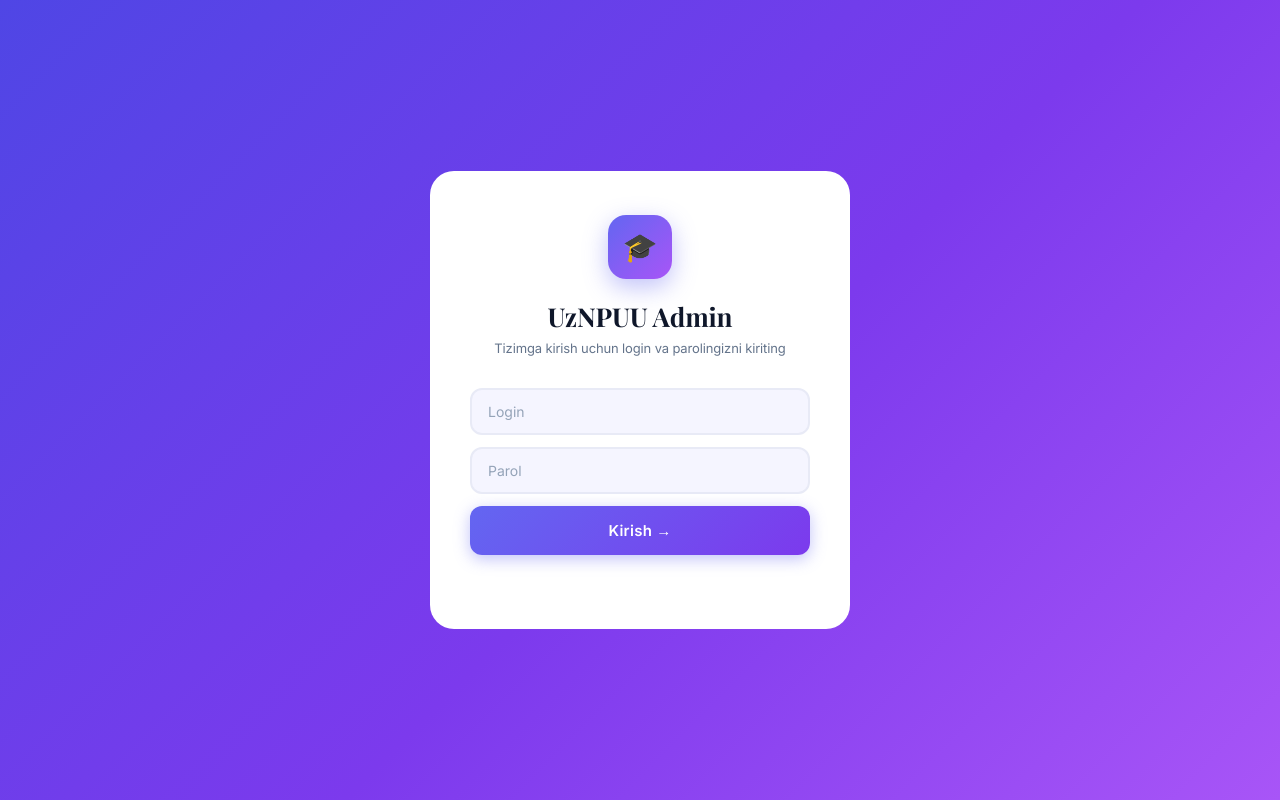
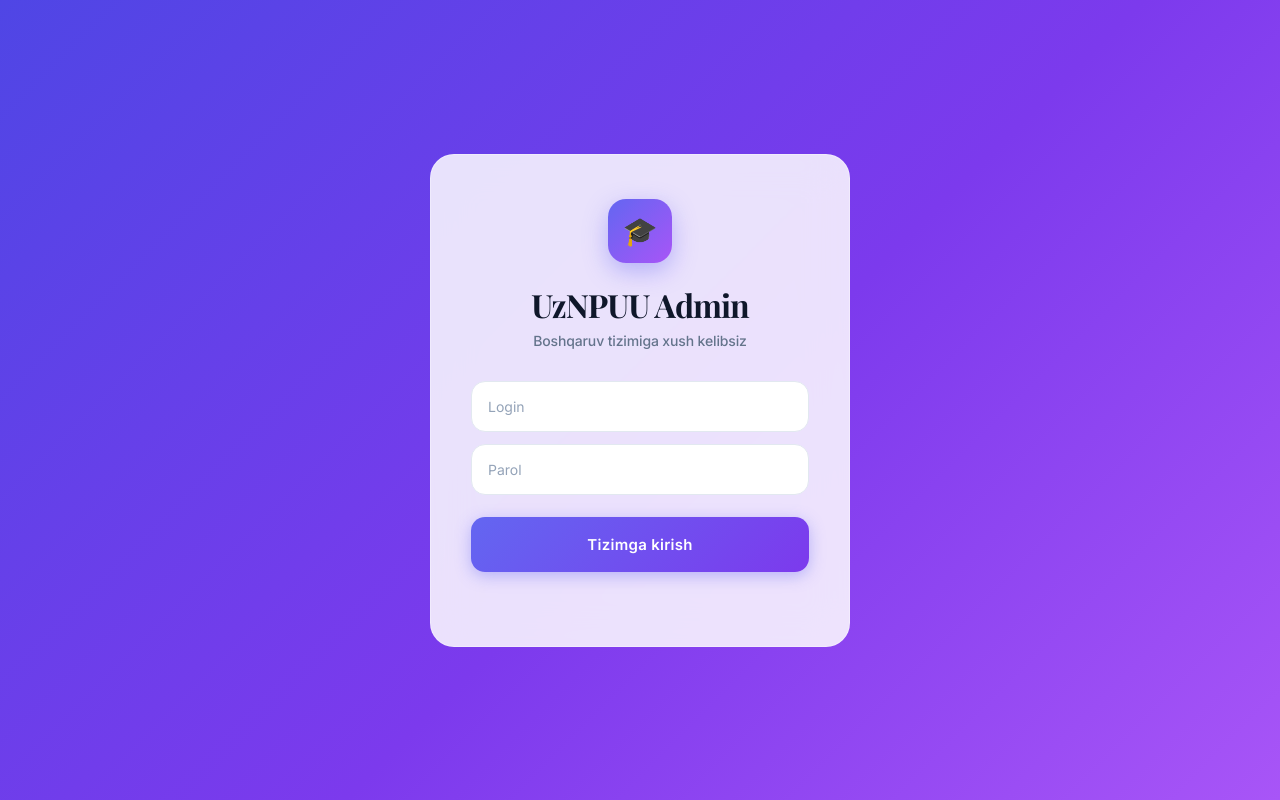
Before and after one commit to baron221/UzNPUU, a Next.js app in the folder admin-next/: page / in a window 1280 px wide. Built offline with nearby package versions, Linux system fonts and the light colour scheme.

Commit message:
UI: Premium+ Overhaul with SVG icons, Mesh Gradients, and Custom Dropzone

```diff
--- a/admin-next/app/globals.css
+++ b/admin-next/app/globals.css
@@ -60,10 +60,23 @@ body {
 
 /* ── Page fade-in ───────────────────────────────────────────────────────── */
 @keyframes fadeUp {
-  from { opacity: 0; transform: translateY(12px); }
+  from { opacity: 0; transform: translateY(16px); }
   to   { opacity: 1; transform: translateY(0); }
 }
-.fade-up { animation: fadeUp 0.35s ease both; }
+.fade-up { animation: fadeUp 0.5s cubic-bezier(0.16, 1, 0.3, 1) both; }
+
+/* ── Mesh Background ────────────────────────────────────────────────────── */
+@keyframes mesh {
+  0%   { background-position: 0% 50%; }
+  50%  { background-position: 100% 50%; }
+  100% { background-position: 0% 50%; }
+}
+.mesh-bg {
+  background: linear-gradient(-45deg, #f8fafc, #f1f5f9, #eff6ff, #f8fafc);
+  background-size: 400% 400%;
+  animation: mesh 15s ease infinite;
+}
+
 
 /* ─────────────────────────────── LOGIN ─────────────────────────────────── */
 .login-wrap {
@@ -141,55 +154,57 @@ body {
 /* ─────────────────────────────── SIDEBAR ───────────────────────────────── */
 .sidebar {
   position: fixed; left: 0; top: 0; bottom: 0; width: 260px;
-  background: var(--sidebar-from);
+  background: rgba(15, 23, 42, 0.92); /* Slate 900 translucent */
+  backdrop-filter: blur(20px) saturate(180%);
+  -webkit-backdrop-filter: blur(20px) saturate(180%);
   z-index: 200; overflow-y: auto; display: flex; flex-direction: column;
-  box-shadow: 10px 0 30px rgba(0,0,0,0.05);
+  border-right: 1px solid rgba(255, 255, 255, 0.05);
 }
-.sidebar-top { padding: 32px 24px; border-bottom: 1px solid rgba(255,255,255,.05); }
+.sidebar-top { padding: 40px 24px; }
 .sidebar-logo {
-  width: 44px; height: 44px;
+  width: 48px; height: 48px;
   background: linear-gradient(135deg, var(--indigo), var(--violet));
-  border-radius: 14px;
+  border-radius: 16px;
   display: flex; align-items: center; justify-content: center;
-  font-size: 22px; margin-bottom: 16px;
-  box-shadow: 0 8px 20px rgba(79,70,229, 0.4);
+  font-size: 24px; margin-bottom: 20px;
+  box-shadow: 0 10px 25px rgba(79, 70, 229, 0.4), inset 0 0 10px rgba(255,255,255,0.2);
 }
-.sidebar-title { font-size: 20px; color: #fff; font-weight: 800; letter-spacing: -0.5px; }
-.sidebar-sub { font-size: 10px; color: rgba(255,255,255,.35); margin-top: 4px; font-weight: 500; text-transform: uppercase; letter-spacing: 1px; }
+.sidebar-title { font-size: 22px; color: #fff; font-weight: 850; letter-spacing: -0.8px; }
+.sidebar-sub { font-size: 9px; color: rgba(255,255,255,.3); margin-top: 6px; font-weight: 600; text-transform: uppercase; letter-spacing: 2px; }
 
 .nav-section {
-  font-size: 10px; letter-spacing: 1.5px; color: rgba(255,255,255,.2);
-  padding: 28px 24px 10px; text-transform: uppercase; font-weight: 700;
+  font-size: 10px; letter-spacing: 2px; color: rgba(255,255,255,.15);
+  padding: 32px 24px 12px; text-transform: uppercase; font-weight: 800;
 }
 .nav-item {
   display: flex; align-items: center; gap: 14px;
-  padding: 12px 24px; cursor: pointer;
-  color: rgba(255,255,255,.5); font-size: 14px; font-weight: 500;
-  transition: all .2s ease;
+  padding: 14px 24px; cursor: pointer;
+  color: rgba(255,255,255,.45); font-size: 14px; font-weight: 500;
+  transition: all .25s cubic-bezier(0.4, 0, 0.2, 1);
   text-decoration: none;
-  margin: 2px 14px;
-  border-radius: 12px;
+  margin: 4px 16px;
+  border-radius: 14px;
 }
-.nav-item:hover { color: #fff; background: rgba(255,255,255,.05); }
+.nav-item:hover { color: #fff; background: rgba(255,255,255,.06); transform: translateX(4px); }
 .nav-item.active {
   color: #fff;
-  background: rgba(79, 70, 229, 0.15);
-  box-shadow: inset 0 0 0 1px rgba(255,255,255,0.1);
+  background: linear-gradient(90deg, rgba(79, 70, 229, 0.25), rgba(124, 58, 237, 0.1));
+  box-shadow: inset 0 0 0 1px rgba(255,255,255,0.08);
 }
-.nav-item.active .nav-icon { transform: scale(1.1); filter: drop-shadow(0 0 8px var(--indigo)); }
+.nav-item.active .nav-icon { transform: scale(1.1); filter: drop-shadow(0 0 12px var(--indigo)); color: #fff; }
 
-.nav-icon { font-size: 18px; width: 24px; text-align: center; transition: transform 0.2s; }
+.nav-icon { font-size: 18px; width: 24px; text-align: center; transition: all 0.3s; color: inherit; }
 
-.sidebar-footer { margin-top: auto; padding: 24px; border-top: 1px solid rgba(255,255,255,.05); }
+.sidebar-footer { margin-top: auto; padding: 32px 24px; }
 .logout-btn {
   width: 100%;
-  background: rgba(239,68,68,.08); border: 1px solid rgba(239,68,68,.15);
-  border-radius: 12px; padding: 12px;
-  color: #fca5a5; font-family: 'Inter', sans-serif; font-size: 13px; font-weight: 600;
-  cursor: pointer; display: flex; align-items: center; justify-content: center; gap: 10px;
+  background: rgba(255,255,255,.03); border: 1px solid rgba(255,255,255,.1);
+  border-radius: 14px; padding: 14px;
+  color: rgba(255,255,255,0.6); font-family: 'Inter', sans-serif; font-size: 13px; font-weight: 600;
+  cursor: pointer; display: flex; align-items: center; justify-content: center; gap: 12px;
   transition: all .2s;
 }
-.logout-btn:hover { background: #ef4444; color: #fff; border-color: transparent; }
+.logout-btn:hover { background: #ef4444; color: #fff; border-color: transparent; box-shadow: 0 8px 20px rgba(239, 68, 68, 0.3); }
 
 /* ─────────────────────────────── CONTENT ───────────────────────────────── */
 .content { flex: 1; margin-left: 260px; padding: 40px 50px; min-height: 100vh; }
@@ -200,20 +215,37 @@ body {
 /* ─────────────────────────────── STAT CARDS ────────────────────────────── */
 .stats-grid { display: grid; grid-template-columns: repeat(auto-fit, minmax(200px, 1fr)); gap: 20px; margin-bottom: 32px; }
 .stat-card {
-  background: var(--card); border-radius: 24px; padding: 28px;
+  background: var(--card); border-radius: 28px; padding: 32px;
   box-shadow: var(--shadow-sm); border: 1px solid var(--border);
-  transition: all .3s cubic-bezier(0.4, 0, 0.2, 1); position: relative; overflow: hidden;
+  transition: all .4s cubic-bezier(0.17, 0.67, 0.83, 0.67); position: relative; overflow: hidden;
+  display: flex; flex-direction: column; justify-content: space-between;
 }
-.stat-card:hover { transform: translateY(-5px); box-shadow: var(--shadow-premium); border-color: rgba(79, 70, 229, 0.2); }
-.stat-card-bar { position: absolute; top: 0; left: 0; right: 0; height: 4px; }
+.stat-card:hover { transform: translateY(-8px) scale(1.02); box-shadow: var(--shadow-premium); border-color: var(--indigo); }
+.stat-card::after { content: ''; position: absolute; inset: 0; background: linear-gradient(135deg, transparent 80%, rgba(79,70,229,0.03)); pointer-events: none; }
+
 .stat-icon {
-  width: 52px; height: 52px; border-radius: 16px;
+  width: 60px; height: 60px; border-radius: 18px;
   display: flex; align-items: center; justify-content: center;
-  font-size: 26px; margin-bottom: 20px;
-  background: var(--bg);
+  font-size: 28px; margin-bottom: 24px;
+  transition: transform 0.3s;
 }
-.stat-num { font-size: 36px; font-weight: 800; line-height: 1; margin-bottom: 8px; letter-spacing: -1px; }
-.stat-lbl { font-size: 12px; color: var(--muted); font-weight: 600; letter-spacing: 0.5px; text-transform: uppercase; }
+.stat-card:hover .stat-icon { transform: rotate(10deg); }
+.stat-num { font-size: 42px; font-weight: 900; line-height: 1; margin-bottom: 12px; letter-spacing: -1.5px; }
+.stat-lbl { font-size: 13px; color: var(--muted); font-weight: 700; letter-spacing: 1px; text-transform: uppercase; }
+
+/* ── DROPZONE ───────────────────────────────────────────────────────────── */
+.dropzone {
+  border: 2px dashed #cbd5e1; border-radius: 20px;
+  padding: 60px 40px; text-align: center;
+  transition: all 0.3s ease; cursor: pointer;
+  background: #f8fafc; display: flex; flex-direction: column; align-items: center; gap: 16px;
+}
+.dropzone:hover, .dropzone.active { border-color: var(--indigo); background: #f0f4ff; }
+.dropzone-icon { font-size: 48px; color: var(--muted2); transition: transform 0.3s; }
+.dropzone:hover .dropzone-icon { transform: translateY(-5px); color: var(--indigo); }
+.dropzone-text { font-size: 15px; color: var(--muted); font-weight: 500; }
+.dropzone-hint { font-size: 11px; color: var(--muted2); margin-top: 4px; }
+
 
 /* ─────────────────────────────── CHARTS ────────────────────────────────── */
 .charts-grid { display: grid; grid-template-columns: 2fr 1fr; gap: 16px; margin-bottom: 24px; }
--- a/admin-next/app/page.tsx
+++ b/admin-next/app/page.tsx
@@ -28,24 +28,29 @@ export default function LoginPage() {
   }
 
   return (
-    <div className="login-wrap">
-      <div className="login-card">
+    <div className="login-wrap mesh-bg">
+      <div className="login-card" style={{ backdropFilter: 'blur(20px)', background: 'rgba(255,255,255,0.85)', border: '1px solid rgba(255,255,255,0.3)' }}>
         <div className="login-logo">🎓</div>
-        <h1 className="login-title">UzNPUU Admin</h1>
-        <p className="login-sub">Tizimga kirish uchun login va parolingizni kiriting</p>
+        <h1 className="login-title" style={{ fontWeight: 900, fontSize: 32, letterSpacing: -1 }}>UzNPUU Admin</h1>
+        <p className="login-sub" style={{ fontSize: 14, fontWeight: 500 }}>Boshqaruv tizimiga xush kelibsiz</p>
 
+        <div style={{ textAlign: 'left', marginTop: 20 }}>
           <input
             className="inp" type="text" placeholder="Login"
             value={user} onChange={e => setUser(e.target.value)}
             onKeyDown={e => e.key === 'Enter' && doLogin()}
+            style={{ padding: 16, borderRadius: 14, background: '#fff', border: '1px solid #e2e8f0' }}
           />
           <input
             className="inp" type="password" placeholder="Parol"
             value={pass} onChange={e => setPass(e.target.value)}
             onKeyDown={e => e.key === 'Enter' && doLogin()}
+            style={{ padding: 16, borderRadius: 14, background: '#fff', border: '1px solid #e2e8f0' }}
           />
-        <button className="btn-login" onClick={doLogin} disabled={loading}>
-          {loading ? 'Kirilmoqda...' : 'Kirish →'}
+        </div>
+
+        <button className="btn-login" onClick={doLogin} disabled={loading} style={{ padding: 18, borderRadius: 14, marginTop: 10 }}>
+          {loading ? 'Kirilmoqda...' : 'Tizimga kirish'}
         </button>
         <div className="login-err">{err}</div>
       </div>
```
Also changed, not shown: admin-next/app/admin/layout.tsx (+25 -11 lines), admin-next/app/admin/page.tsx (+24 -11 lines), admin-next/app/admin/questions/page.tsx (+8 -1 lines), admin-next/app/admin/upload/page.tsx (+57 -20 lines). Lines whose indentation alone changed are shown as unchanged.
